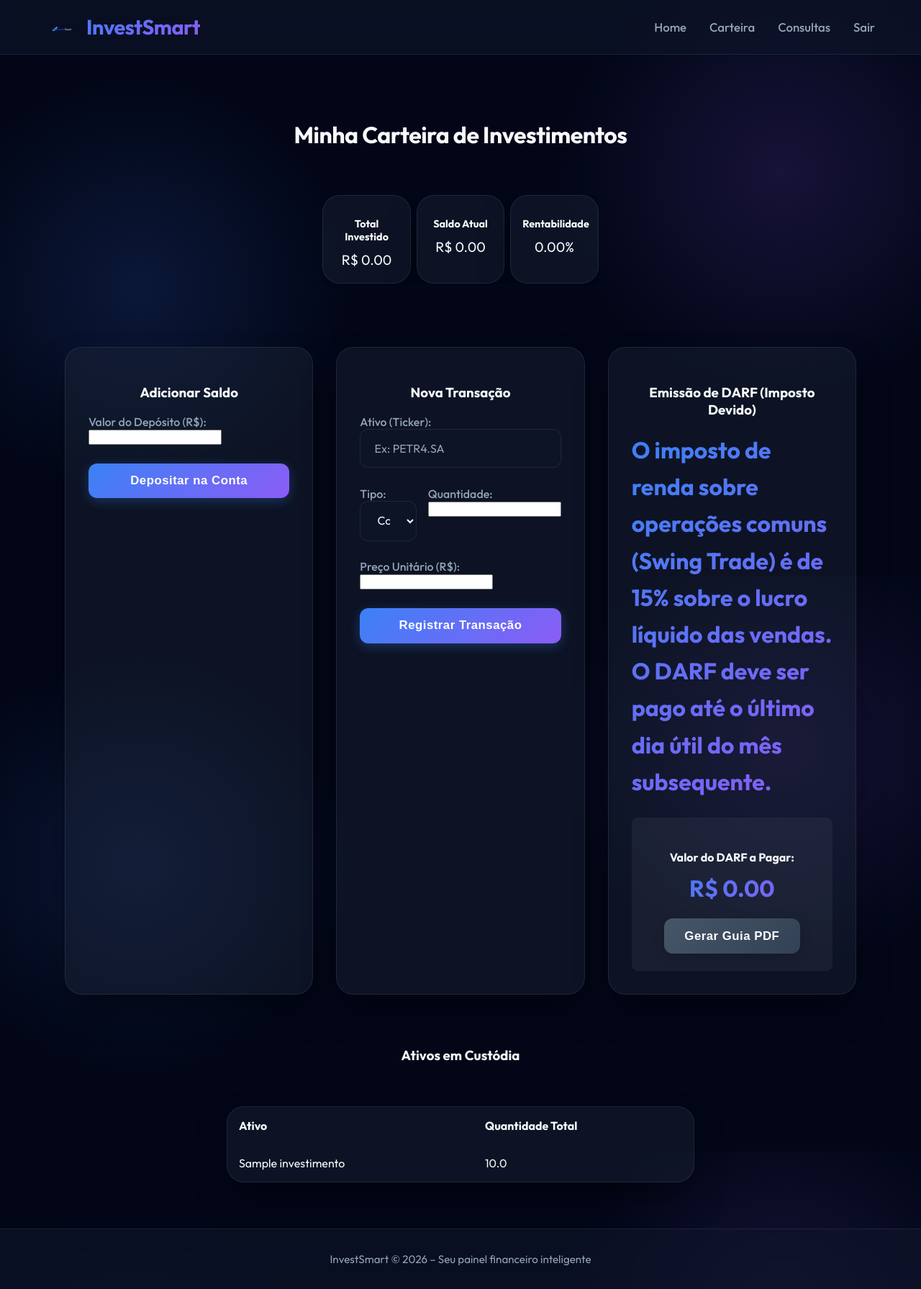
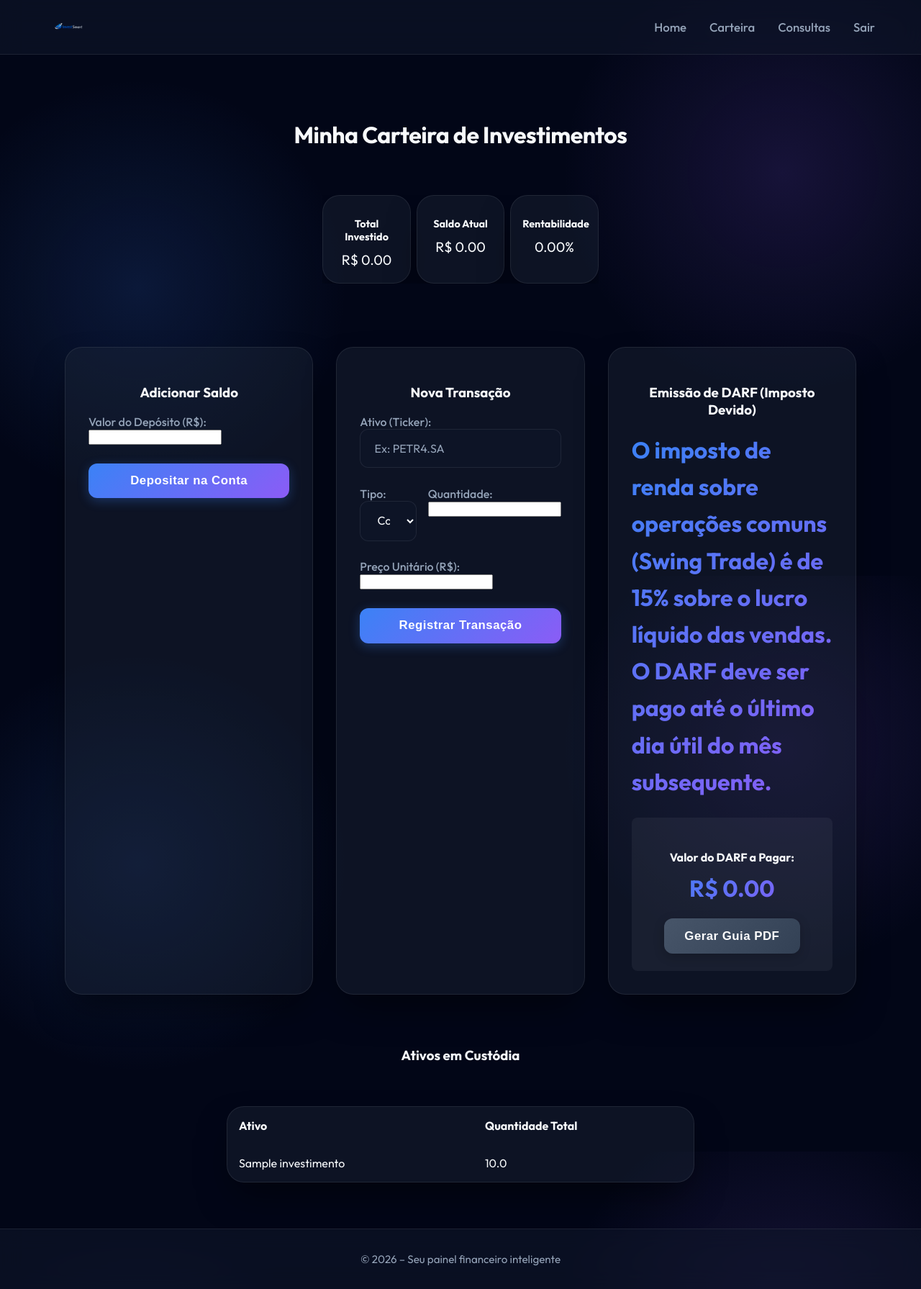
Before and after one commit to khaju2026/InvestSmart, a FastAPI app: page /carteira in a window 1280 px wide. Shown: the whole page at 72% size. Run offline with FastAPI, Linux system fonts and the light colour scheme; the visitor is signed in with stand-in values (Sample User, id 1); tables that the repository leaves empty hold one stand-in row (values such as "Sample post").

Commit message:
Replace header text with large logo and simplify footer

```diff
--- a/main.py
+++ b/main.py
@@ -280,7 +280,7 @@ def consultas(request: Request):
     </script>
     </head><body>
     <header>
-        <h1><img src="/static/logo.png" alt="Logo" style="height: 32px; margin-right: 8px; vertical-align: middle; border-radius: 4px;">InvestSmart</h1>
+        <h1><img src="/static/logo.png" alt="Logo" style="height: 45px; vertical-align: middle; border-radius: 4px;"></h1>
         <nav>
             <a href="/home">Home</a>
             <a href="/carteira">Carteira</a>
@@ -314,7 +314,7 @@ def consultas(request: Request):
             </form>
         </div>
     </main>
-    <footer>InvestSmart © 2026 – Seu painel financeiro inteligente</footer>
+    <footer>© 2026 – Seu painel financeiro inteligente</footer>
     </body></html>
     """
     return HTMLResponse(content=page)
--- a/templates/carteira.html
+++ b/templates/carteira.html
@@ -8,7 +8,7 @@
 </head>
 <body>
     <header>
-        <h1><img src="/static/logo.png" alt="Logo" style="height: 32px; margin-right: 8px; vertical-align: middle; border-radius: 4px;">InvestSmart</h1>
+        <h1><img src="/static/logo.png" alt="Logo" style="height: 45px; vertical-align: middle; border-radius: 4px;"></h1>
         <nav>
             <a href="/home">Home</a>
             <a href="/carteira">Carteira</a>
@@ -99,6 +99,6 @@
         </div>
     </main>
 
-    <footer>InvestSmart © 2026 – Seu painel financeiro inteligente</footer>
+    <footer>© 2026 – Seu painel financeiro inteligente</footer>
 </body>
 </html>
```
Also changed, not shown: backend/dashboard.py (+6 -6 lines).
